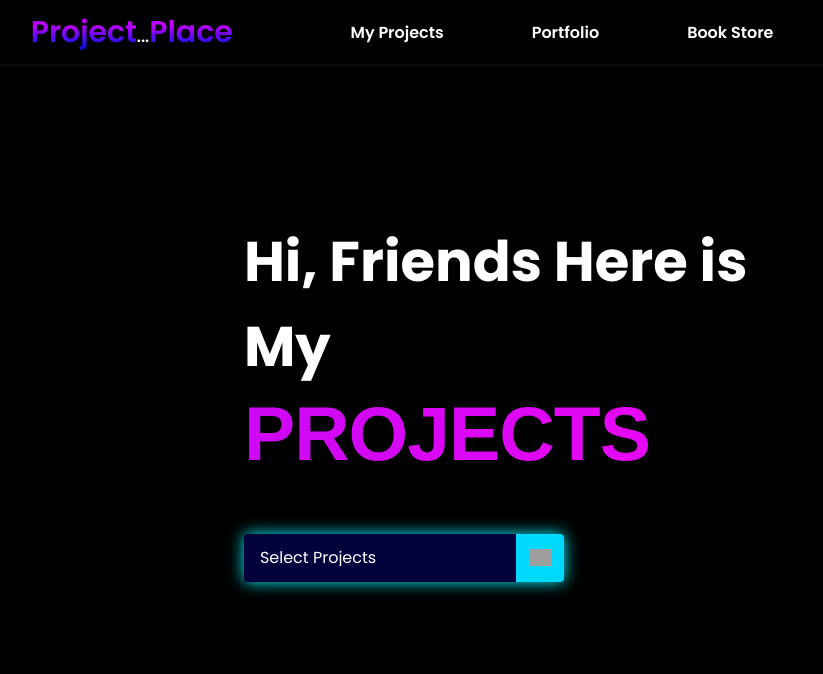
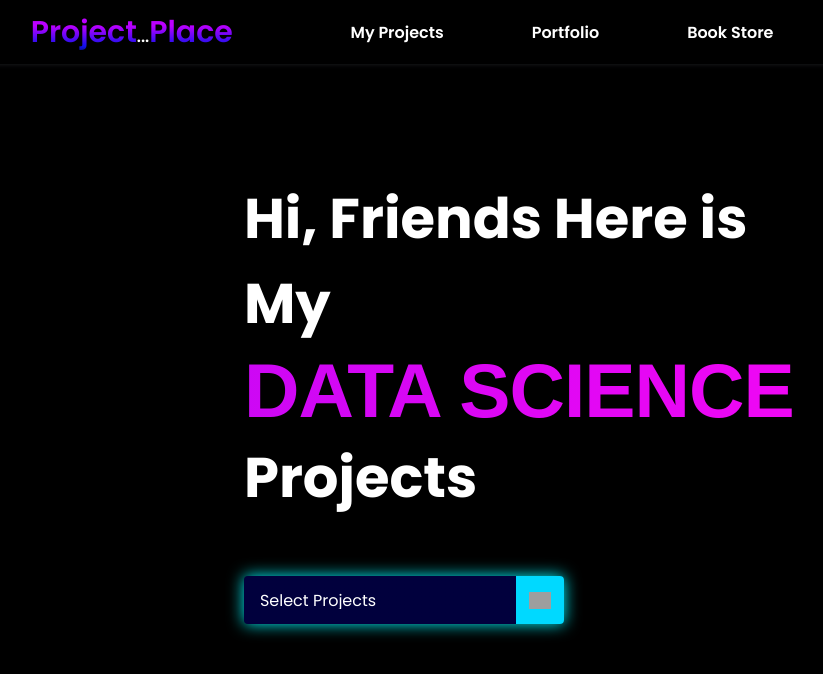
Before and after one commit to ashok2216-A/project_showcasing_website, a plain HTML site: page index.html in a window 1280 px wide. Shown: the whole page, without its empty margins (103-926 px from the left). Drawn offline with nearby package versions, Linux system fonts and the light colour scheme; grey boxes are pictures that could not be loaded.

Commit message:
Update index.html

```diff
--- a/index.html
+++ b/index.html
@@ -61,7 +61,7 @@
       <section class="home bd_grid" id="home">
         <div class="home_data" data-aos="fade-down">
           <h1 class="home_title">
-            Hi, Friends Here is My<div class="text">Projects</div>
+            Hi, Friends Here is My<div class="text">Data Science</div>Projects
           </h1>
           <!-- <a href="./assets/cv/My_CV.pdf" class="button"> Download My CV</a> -->
         </div>
```
